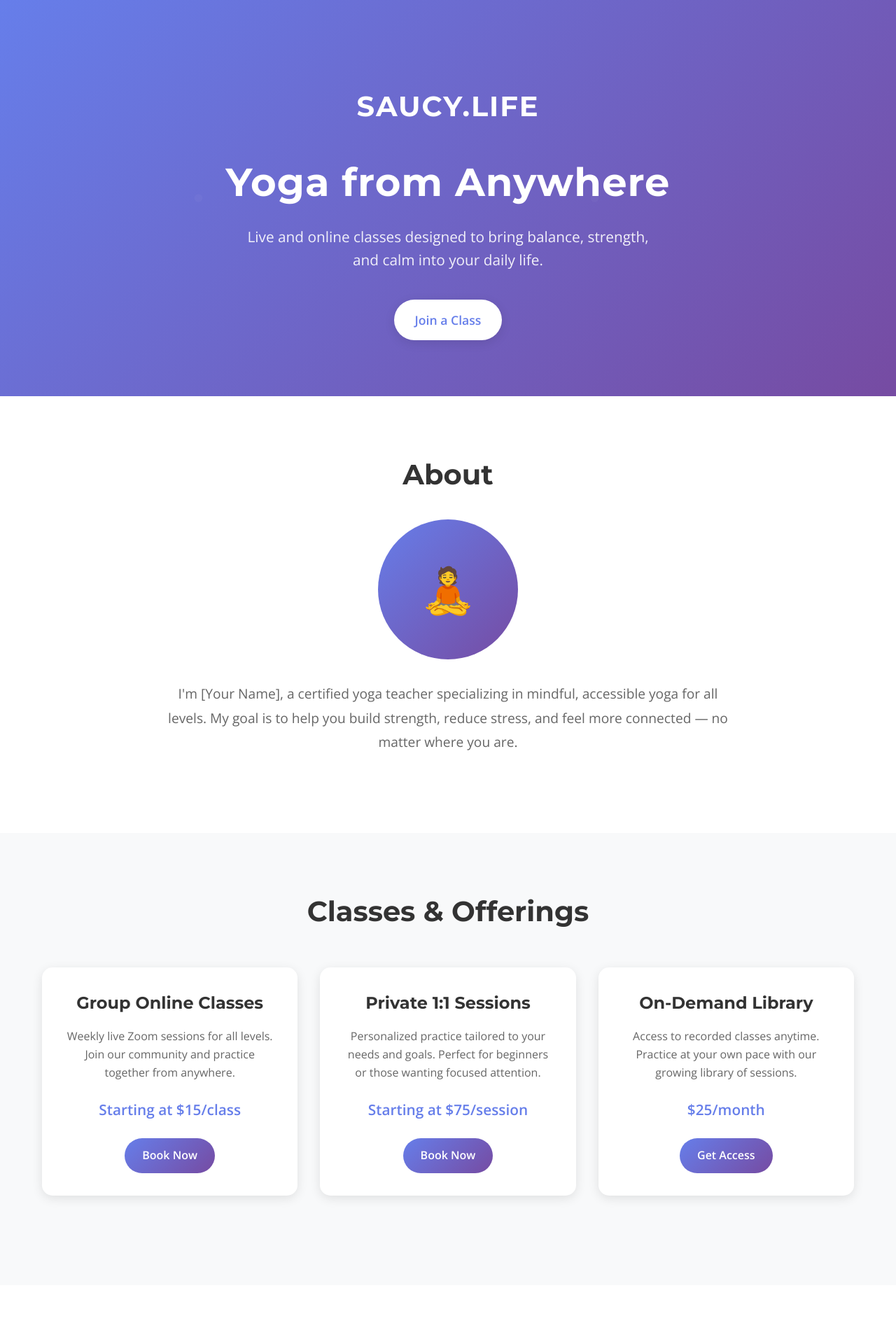
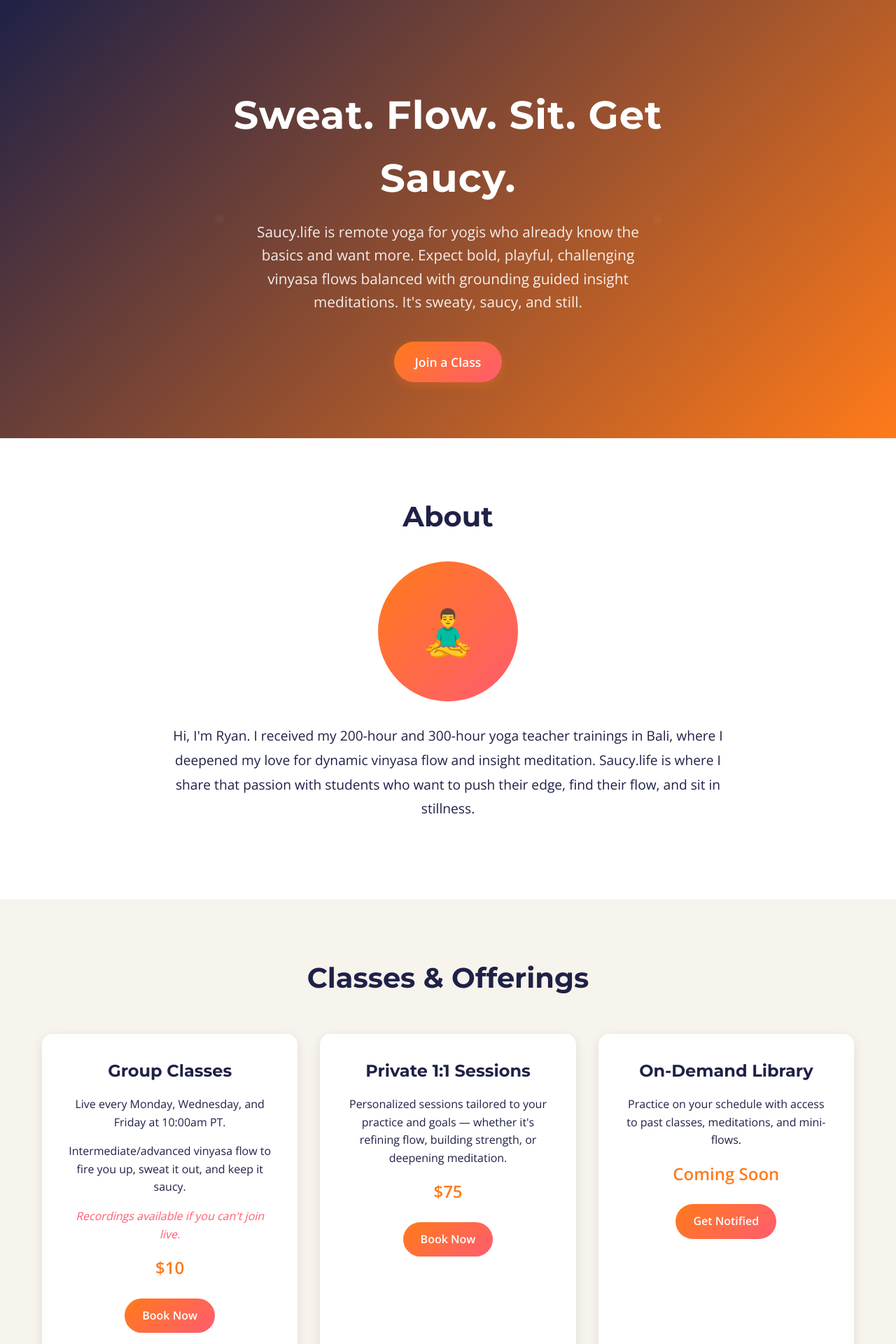
Before and after one commit to Rtmurase/photo-gallery, a Jekyll site: the page built from index.md, in a window 1280 px wide. Shown: the top 1920 px of the page at 70% size. Built offline with Jekyll 4.4.1, drawn with Linux system fonts in a browser that asks for light colours; some of the changed text lies outside the part shown.

Commit message:
new color and text

```diff
--- a/assets/css/homepage.css
+++ b/assets/css/homepage.css
@@ -8,13 +8,13 @@
 body {
   font-family: 'Open Sans', sans-serif;
   line-height: 1.6;
-  color: #333;
-  background-color: #fafafa;
+  color: #1F2147;
+  background-color: #F7F3ED;
 }
 
 /* Header / Hero Section */
 .hero {
-  background: linear-gradient(135deg, #667eea 0%, #764ba2 100%);
+  background: linear-gradient(135deg, #1F2147 0%, #FF7A1A 100%);
   color: white;
   text-align: center;
   padding: 120px 20px 80px;
@@ -67,20 +67,20 @@
 
 .cta-button {
   display: inline-block;
-  background: white;
-  color: #667eea;
+  background: linear-gradient(135deg, #FF7A1A, #FF5C70);
+  color: white;
   padding: 15px 30px;
   text-decoration: none;
   border-radius: 50px;
   font-weight: 600;
   font-size: 1.1rem;
   transition: all 0.3s ease;
-  box-shadow: 0 4px 15px rgba(0, 0, 0, 0.1);
+  box-shadow: 0 4px 15px rgba(255, 122, 26, 0.3);
 }
 
 .cta-button:hover {
   transform: translateY(-2px);
-  box-shadow: 0 6px 20px rgba(0, 0, 0, 0.15);
+  box-shadow: 0 6px 20px rgba(255, 122, 26, 0.4);
 }
 
 /* About Section */
@@ -105,13 +105,13 @@
   font-family: 'Montserrat', sans-serif;
   font-size: 2.5rem;
   margin-bottom: 2rem;
-  color: #333;
+  color: #1F2147;
 }
 
 .about p {
   font-size: 1.2rem;
   line-height: 1.8;
-  color: #666;
+  color: #1F2147;
   margin-bottom: 2rem;
 }
 
@@ -120,7 +120,7 @@
   height: 200px;
   border-radius: 50%;
   margin: 0 auto 2rem;
-  background: linear-gradient(135deg, #667eea, #764ba2);
+  background: linear-gradient(135deg, #FF7A1A, #FF5C70);
   display: flex;
   align-items: center;
   justify-content: center;
@@ -132,7 +132,7 @@
 /* Classes Section */
 .classes {
   padding: 80px 20px;
-  background: #f8f9fa;
+  background: #F7F3ED;
 }
 
 .classes h2 {
@@ -140,7 +140,7 @@
   font-size: 2.5rem;
   text-align: center;
   margin-bottom: 3rem;
-  color: #333;
+  color: #1F2147;
 }
 
 .classes-grid {
@@ -155,47 +155,56 @@
   padding: 2rem;
   border-radius: 15px;
   text-align: center;
-  box-shadow: 0 4px 15px rgba(0, 0, 0, 0.1);
+  box-shadow: 0 4px 15px rgba(31, 33, 71, 0.1);
   transition: transform 0.3s ease;
+  border: 2px solid transparent;
 }
 
 .class-card:hover {
   transform: translateY(-5px);
+  border-color: #FF5C70;
 }
 
 .class-card h3 {
   font-family: 'Montserrat', sans-serif;
   font-size: 1.5rem;
   margin-bottom: 1rem;
-  color: #333;
+  color: #1F2147;
 }
 
 .class-card p {
-  color: #666;
-  margin-bottom: 1.5rem;
+  color: #1F2147;
+  margin-bottom: 1rem;
+}
+
+.class-card em {
+  color: #FF5C70;
+  font-style: italic;
 }
 
 .class-card .price {
-  font-size: 1.3rem;
-  font-weight: 600;
-  color: #667eea;
+  font-size: 1.5rem;
+  font-weight: 700;
+  color: #FF7A1A;
   margin-bottom: 1.5rem;
 }
 
 .book-button {
   display: inline-block;
-  background: linear-gradient(135deg, #667eea, #764ba2);
+  background: linear-gradient(135deg, #FF7A1A, #FF5C70);
   color: white;
   padding: 12px 25px;
   text-decoration: none;
   border-radius: 25px;
   font-weight: 600;
   transition: all 0.3s ease;
+  border: none;
+  cursor: pointer;
 }
 
 .book-button:hover {
   transform: translateY(-2px);
-  box-shadow: 0 4px 15px rgba(102, 126, 234, 0.3);
+  box-shadow: 0 4px 15px rgba(255, 122, 26, 0.3);
 }
 
 /* Contact Section */
@@ -209,46 +218,36 @@
   font-family: 'Montserrat', sans-serif;
   font-size: 2.5rem;
   margin-bottom: 2rem;
-  color: #333;
+  color: #1F2147;
 }
 
 .contact p {
   font-size: 1.2rem;
-  color: #666;
+  color: #1F2147;
   margin-bottom: 2rem;
 }
 
-.contact-form {
-  max-width: 500px;
-  margin: 0 auto 3rem;
+.contact-info {
+  margin-bottom: 3rem;
 }
 
-.form-group {
-  margin-bottom: 1.5rem;
-  text-align: left;
+.email-link {
+  display: inline-flex;
+  align-items: center;
+  gap: 10px;
+  font-size: 1.3rem;
+  color: #FF7A1A;
+  text-decoration: none;
+  font-weight: 600;
+  transition: color 0.3s ease;
 }
 
-.form-group label {
-  display: block;
-  margin-bottom: 0.5rem;
-  font-weight: 600;
-  color: #333;
+.email-link:hover {
+  color: #FF5C70;
 }
 
-.form-group input,
-.form-group textarea {
-  width: 100%;
-  padding: 12px;
-  border: 2px solid #e1e5e9;
-  border-radius: 8px;
-  font-size: 1rem;
-  transition: border-color 0.3s ease;
-}
-
-.form-group input:focus,
-.form-group textarea:focus {
-  outline: none;
-  border-color: #667eea;
+.email-icon {
+  font-size: 1.5rem;
 }
 
 .social-links {
@@ -260,7 +259,7 @@
   margin: 0 10px;
   width: 50px;
   height: 50px;
-  background: linear-gradient(135deg, #667eea, #764ba2);
+  background: linear-gradient(135deg, #FF7A1A, #FF5C70);
   color: white;
   text-decoration: none;
   border-radius: 50%;
@@ -271,11 +270,12 @@
 
 .social-links a:hover {
   transform: translateY(-3px);
+  background: linear-gradient(135deg, #FF5C70, #B7F0D3);
 }
 
 /* Footer */
 .footer {
-  background: #333;
+  background: #1F2147;
   color: white;
   text-align: center;
   padding: 2rem 20px;
--- a/index.md
+++ b/index.md
@@ -1,14 +1,13 @@
 ---
 layout: homepage
-title: Yoga from Anywhere
+title: Saucy.life
 ---
 
 <!-- Header / Hero Section -->
 <section class="hero">
   <div class="hero-content">
-    <div class="logo">SAUCY.LIFE</div>
-    <h1>Yoga from Anywhere</h1>
-    <p>Live and online classes designed to bring balance, strength, and calm into your daily life.</p>
+    <h1>Sweat. Flow. Sit. Get Saucy.</h1>
+    <p>Saucy.life is remote yoga for yogis who already know the basics and want more. Expect bold, playful, challenging vinyasa flows balanced with grounding guided insight meditations. It's sweaty, saucy, and still.</p>
     <a href="#classes" class="cta-button">Join a Class</a>
   </div>
 </section>
@@ -18,8 +17,8 @@
   <div class="container">
     <div class="about-content">
       <h2>About</h2>
-      <div class="about-photo">🧘</div>
-      <p>I'm [Your Name], a certified yoga teacher specializing in mindful, accessible yoga for all levels. My goal is to help you build strength, reduce stress, and feel more connected — no matter where you are.</p>
+      <div class="about-photo">🧘‍♂️</div>
+      <p>Hi, I'm Ryan. I received my 200-hour and 300-hour yoga teacher trainings in Bali, where I deepened my love for dynamic vinyasa flow and insight meditation. Saucy.life is where I share that passion with students who want to push their edge, find their flow, and sit in stillness.</p>
     </div>
   </div>
 </section>
@@ -30,24 +29,26 @@
     <h2>Classes & Offerings</h2>
     <div class="classes-grid">
       <div class="class-card">
-        <h3>Group Online Classes</h3>
-        <p>Weekly live Zoom sessions for all levels. Join our community and practice together from anywhere.</p>
-        <div class="price">Starting at $15/class</div>
+        <h3>Group Classes</h3>
+        <p>Live every Monday, Wednesday, and Friday at 10:00am PT.</p>
+        <p>Intermediate/advanced vinyasa flow to fire you up, sweat it out, and keep it saucy.</p>
+        <p><em>Recordings available if you can't join live.</em></p>
+        <div class="price">$10</div>
         <a href="#contact" class="book-button">Book Now</a>
       </div>
 
       <div class="class-card">
         <h3>Private 1:1 Sessions</h3>
-        <p>Personalized practice tailored to your needs and goals. Perfect for beginners or those wanting focused attention.</p>
-        <div class="price">Starting at $75/session</div>
+        <p>Personalized sessions tailored to your practice and goals — whether it's refining flow, building strength, or deepening meditation.</p>
+        <div class="price">$75</div>
         <a href="#contact" class="book-button">Book Now</a>
       </div>
 
       <div class="class-card">
         <h3>On-Demand Library</h3>
-        <p>Access to recorded classes anytime. Practice at your own pace with our growing library of sessions.</p>
-        <div class="price">$25/month</div>
-        <a href="#contact" class="book-button">Get Access</a>
+        <p>Practice on your schedule with access to past classes, meditations, and mini-flows.</p>
+        <div class="price">Coming Soon</div>
+        <a href="#contact" class="book-button">Get Notified</a>
       </div>
     </div>
   </div>
@@ -57,31 +58,13 @@
 <section class="contact" id="contact">
   <div class="container">
     <h2>Get in Touch</h2>
-    <p>Ready to start your yoga journey? Let's connect and find the perfect practice for you.</p>
+    <p>Have questions or want to book a class?</p>
 
-    <form class="contact-form" action="#" method="POST">
-      <div class="form-group">
-        <label for="name">Name</label>
-        <input type="text" id="name" name="name" required>
-      </div>
-
-      <div class="form-group">
-        <label for="email">Email</label>
-        <input type="email" id="email" name="email" required>
-      </div>
-
-      <div class="form-group">
-        <label for="message">Message</label>
-        <textarea id="message" name="message" rows="5" placeholder="Tell me about your yoga experience and what you're looking for..."></textarea>
-      </div>
-
-      <button type="submit" class="book-button">Send Message</button>
-    </form>
-
-    <div class="social-links">
-      <a href="#" title="Instagram">📷</a>
-      <a href="#" title="YouTube">📺</a>
-      <a href="#" title="Email">✉️</a>
+    <div class="contact-info">
+      <a href="mailto:saucy.life.yoga@gmail.com" class="email-link">
+        <span class="email-icon">📧</span>
+        saucy.life.yoga@gmail.com
+      </a>
     </div>
   </div>
 </section>
@@ -89,6 +72,6 @@
 <!-- Footer -->
 <footer class="footer">
   <div class="container">
-    <p>&copy; 2024 SAUCY.LIFE. All rights reserved.</p>
+    <p>&copy; 2024 Saucy.life. All rights reserved.</p>
   </div>
 </footer>
```
